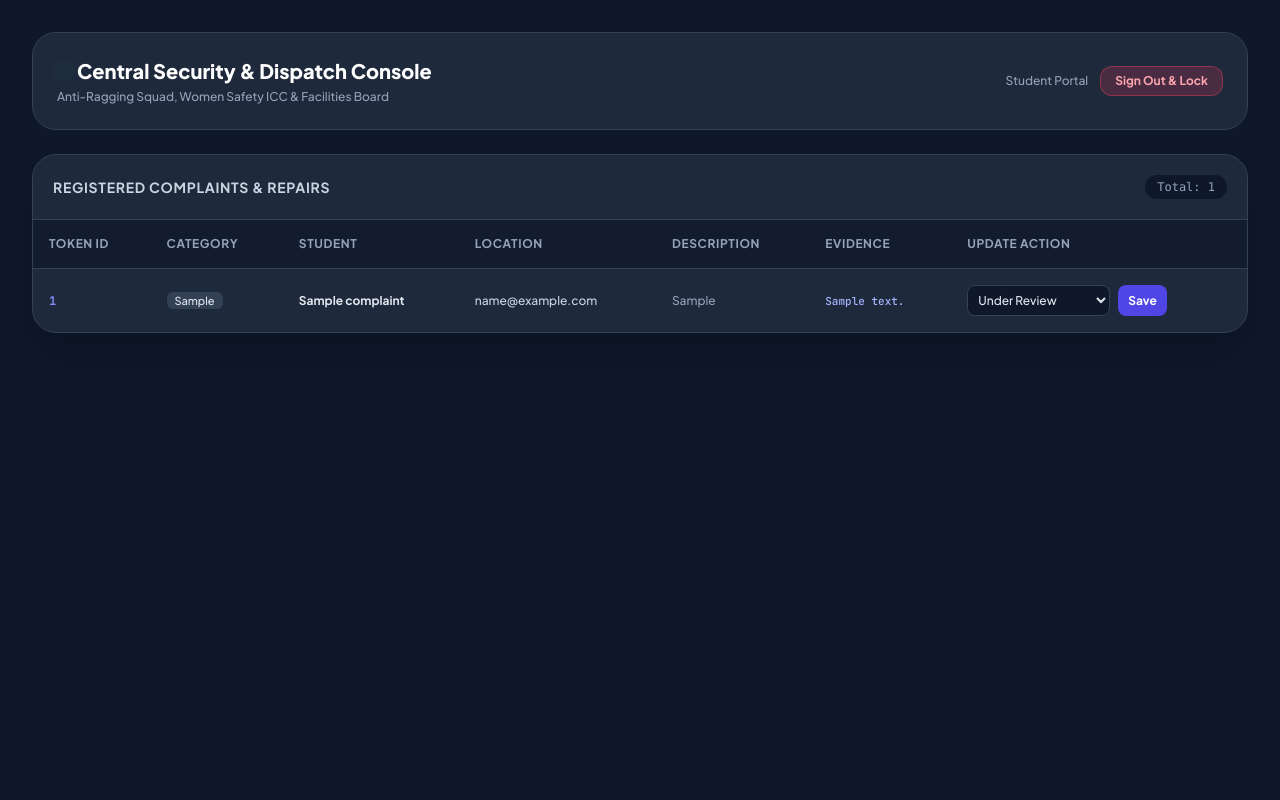
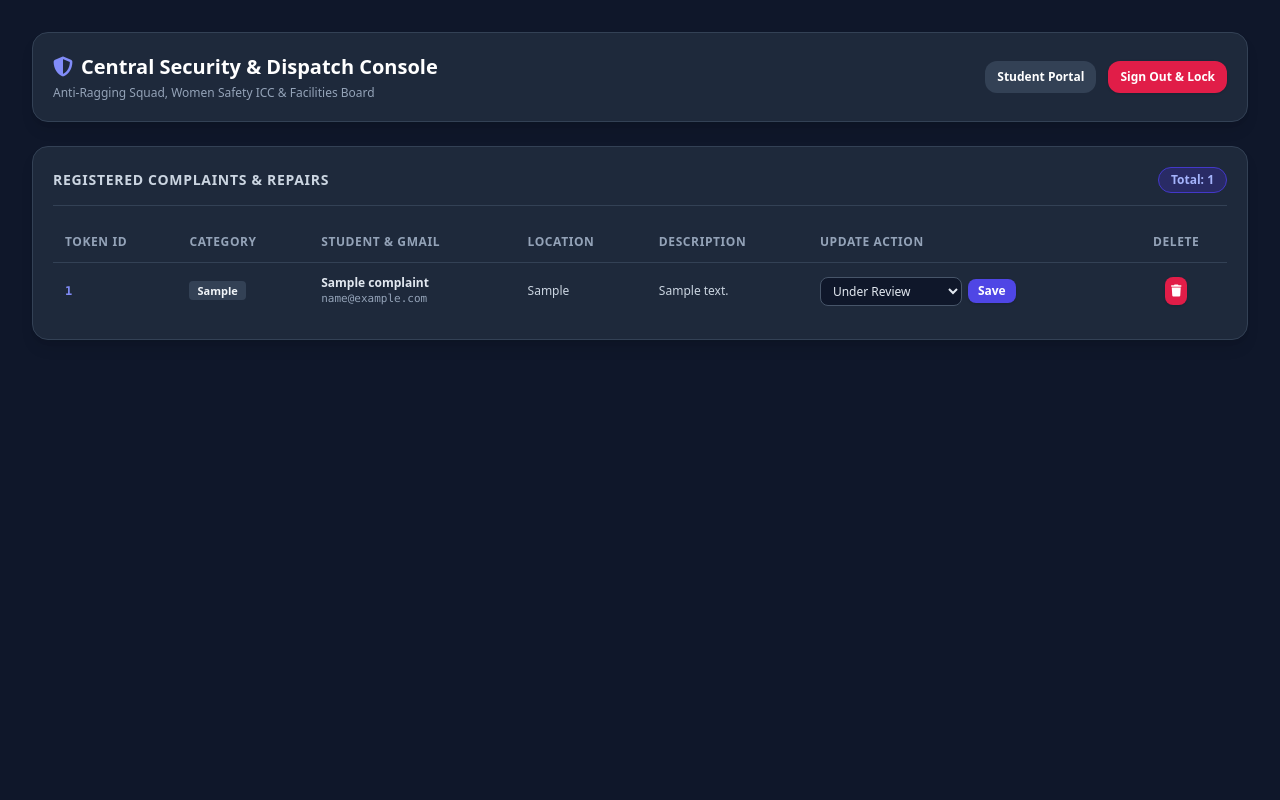
Before and after one commit to Aryan-vats-hub/campus-shield, a Flask app: page /admin-panel in a window 1280 px wide. Run offline with Flask 3, Linux system fonts and the light colour scheme; the visitor is signed in with stand-in values (Sample User, id 1); tables that the repository leaves empty hold one stand-in row (values such as "Sample post"); some libraries are stand-ins or nearby versions.

Commit message:
Update admin.html

```diff
--- a/campus shield/templates/admin.html
+++ b/campus shield/templates/admin.html
@@ -1,109 +1,97 @@
 <!DOCTYPE html>
 <html lang="en">
 <head>
-  <meta charset="UTF-8" />
-  <meta name="viewport" content="width=device-width, initial-scale=1.0" />
-  <title>Control Console - CampusShield</title>
+  <meta charset="UTF-8">
+  <meta name="viewport" content="width=device-width, initial-scale=1.0">
+  <title>Admin Console - CampusFix & Shield</title>
   <script src="https://cdn.tailwindcss.com"></script>
-  <link rel="stylesheet" href="https://cdnjs.cloudflare.com/ajax/libs/font-awesome/6.5.1/css/all.min.css" />
-  <link href="https://fonts.googleapis.com/css2?family=JetBrains+Mono:wght@500;700&family=Plus+Jakarta+Sans:wght@500;700;800&display=swap" rel="stylesheet">
-  <style>
-    body { font-family: 'Plus Jakarta Sans', sans-serif; }
-    .mono { font-family: 'JetBrains Mono', monospace; }
-  </style>
+  <link rel="stylesheet" href="https://cdnjs.cloudflare.com/ajax/libs/font-awesome/6.4.0/css/all.min.css">
 </head>
 <body class="bg-slate-900 text-slate-100 min-h-screen p-4 sm:p-8">
 
   <div class="max-w-7xl mx-auto space-y-6">
 
-    <!-- HEADER -->
-    <div class="bg-slate-800 border border-slate-700 p-6 rounded-3xl flex flex-col sm:flex-row justify-between items-start sm:items-center gap-4">
+    <!-- ADMIN HEADER -->
+    <div class="bg-slate-800 border border-slate-700 rounded-2xl p-5 flex flex-wrap items-center justify-between gap-4 shadow-lg">
       <div>
-        <div class="flex items-center gap-2">
-          <span class="w-3 h-3 rounded-full bg-emerald-400 animate-ping"></span>
-          <h1 class="text-xl font-extrabold text-white">Central Security & Dispatch Console</h1>
-        </div>
+        <h1 class="text-xl font-black text-white flex items-center gap-2">
+          <i class="fa-solid fa-shield-halved text-indigo-400"></i> Central Security & Dispatch Console
+        </h1>
         <p class="text-xs text-slate-400 mt-1">Anti-Ragging Squad, Women Safety ICC & Facilities Board</p>
       </div>
       <div class="flex items-center gap-3">
-        <a href="/" class="text-xs text-slate-400 hover:text-white transition">Student Portal</a>
-        <a href="/admin-logout" class="bg-rose-500/20 text-rose-300 border border-rose-500/40 px-3.5 py-1.5 rounded-xl text-xs font-bold transition hover:bg-rose-500/30">
+        <a href="/" class="bg-slate-700 hover:bg-slate-600 text-white text-xs font-bold px-3 py-2 rounded-xl transition no-underline">
+          Student Portal
+        </a>
+        <a href="/admin-logout" class="bg-rose-600 hover:bg-rose-700 text-white text-xs font-bold px-3 py-2 rounded-xl shadow transition no-underline">
           Sign Out & Lock
         </a>
       </div>
     </div>
 
-    <!-- SOS EMERGENCY ALERTS FLASH BLOCK -->
-    {% if sos_alerts %}
-    <div class="bg-rose-950/60 border-2 border-rose-600/60 p-5 rounded-3xl space-y-3">
-      <div class="flex items-center gap-2 text-rose-400 font-extrabold text-sm uppercase tracking-wider">
-        <i class="fa-solid fa-triangle-exclamation text-rose-500 animate-bounce"></i>
-        Emergency Live SOS Dispatches
-      </div>
-      <div class="grid grid-cols-1 md:grid-cols-2 gap-3">
-        {% for s in sos_alerts %}
-        <div class="bg-rose-900/30 border border-rose-700/50 p-3.5 rounded-2xl flex justify-between items-center text-xs">
-          <div>
-            <div class="font-bold text-white">{{ s[1] }}</div>
-            <div class="text-[11px] text-rose-300 mt-0.5">{{ s[2] }}</div>
-          </div>
-          <span class="bg-rose-600 text-white font-black text-[10px] px-2.5 py-1 rounded-md animate-pulse">
-            {{ s[3] }}
-          </span>
-        </div>
-        {% endfor %}
-      </div>
-    </div>
-    {% endif %}
-
-    <!-- GRIEVANCES TABLE -->
-    <div class="bg-slate-800 border border-slate-700 rounded-3xl overflow-hidden shadow-2xl">
-      <div class="p-5 border-b border-slate-700 flex justify-between items-center">
-        <h2 class="text-sm font-bold text-slate-300 uppercase tracking-wider">Registered Complaints & Repairs</h2>
-        <span class="text-xs bg-slate-900 text-slate-400 px-3 py-1 rounded-full font-mono">Total: {{ complaints|length }}</span>
+    <!-- REGISTERED COMPLAINTS TABLE -->
+    <div class="bg-slate-800 border border-slate-700 rounded-2xl p-5 shadow-lg">
+      <div class="flex items-center justify-between border-b border-slate-700 pb-3 mb-4">
+        <h2 class="text-sm font-black uppercase tracking-wider text-slate-300">Registered Complaints & Repairs</h2>
+        <span class="bg-indigo-900/60 text-indigo-300 border border-indigo-700 text-xs font-bold px-3 py-1 rounded-full">
+          Total: {{ complaints|length }}
+        </span>
       </div>
 
       <div class="overflow-x-auto">
-        <table class="w-full text-left text-xs">
-          <thead class="bg-slate-900/70 border-b border-slate-700 text-slate-400 font-bold uppercase tracking-wider">
-            <tr>
-              <th class="p-4">Token ID</th>
-              <th class="p-4">Category</th>
-              <th class="p-4">Student</th>
-              <th class="p-4">Location</th>
-              <th class="p-4">Description</th>
-              <th class="p-4">Evidence</th>
-              <th class="p-4">Update Action</th>
+        <table class="w-full text-left text-xs border-collapse">
+          <thead>
+            <tr class="border-b border-slate-700 text-slate-400 font-bold uppercase tracking-wider">
+              <th class="py-3 px-3">Token ID</th>
+              <th class="py-3 px-3">Category</th>
+              <th class="py-3 px-3">Student & Gmail</th>
+              <th class="py-3 px-3">Location</th>
+              <th class="py-3 px-3">Description</th>
+              <th class="py-3 px-3">Update Action</th>
+              <th class="py-3 px-3 text-center">Delete</th>
             </tr>
           </thead>
-          <tbody class="divide-y divide-slate-700/50">
-            {% for row in complaints %}
+          <tbody class="divide-y divide-slate-700/60">
+            {% for c in complaints %}
             <tr class="hover:bg-slate-700/30 transition">
-              <td class="p-4 mono font-bold text-indigo-400">{{ row[1] }}</td>
-              <td class="p-4">
-                {% if row[2] == 'Girls Safety' %}
-                  <span class="bg-rose-500/20 text-rose-300 border border-rose-500/40 px-2.5 py-1 rounded-lg font-bold text-[11px]">Girls Safety</span>
-                {% elif row[2] == 'Anti-Ragging' %}
-                  <span class="bg-amber-500/20 text-amber-300 border border-amber-500/40 px-2.5 py-1 rounded-lg font-bold text-[11px]">Anti-Ragging</span>
-                {% else %}
-                  <span class="bg-slate-700 text-slate-200 px-2 py-0.5 rounded-md text-[11px]">{{ row[2] }}</span>
-                {% endif %}
+              <td class="py-3 px-3 font-mono font-bold text-indigo-400">{{ c['token_id'] }}</td>
+              <td class="py-3 px-3"><span class="bg-slate-700 px-2 py-0.5 rounded text-[11px] font-semibold">{{ c['category'] }}</span></td>
+              <td class="py-3 px-3">
+                <div class="font-bold text-slate-200">{{ c['student_name'] }}</div>
+                <div class="text-[11px] text-slate-400 font-mono">{{ c['student_email'] or 'Not Logged In' }}</div>
               </td>
-              <td class="p-4 font-semibold text-slate-200">{{ row[3] }}</td>
-              <td class="p-4 text-slate-300">{{ row[5] }}</td>
-              <td class="p-4 text-slate-400 max-w-xs truncate">{{ row[7] }}</td>
-              <td class="p-4 mono text-indigo-300 text-[11px]">{{ row[8] }}</td>
-              <td class="p-4">
-                <form action="/api/update-status" method="POST" class="flex gap-2">
-                  <input type="hidden" name="token_id" value="{{ row[1] }}">
-                  <select name="status" class="bg-slate-900 border border-slate-700 rounded-lg p-1.5 text-xs text-slate-200 outline-none">
-                    <option value="Under Review by Department" {% if row[9] == 'Under Review by Department' %}selected{% endif %}>Under Review</option>
-                    <option value="Squad Dispatched" {% if row[9] == 'Squad Dispatched' %}selected{% endif %}>Squad Dispatched</option>
-                    <option value="Resolved & Closed" {% if row[9] == 'Resolved & Closed' %}selected{% endif %}>Resolved & Closed</option>
+              <td class="py-3 px-3 text-slate-300">{{ c['location'] }}</td>
+              <td class="py-3 px-3 text-slate-300 max-w-xs truncate" title="{{ c['description'] }}">{{ c['description'] }}</td>
+
+              <!-- STATUS UPDATE FORM -->
+              <td class="py-3 px-3">
+                <form action="/update-status" method="POST" class="flex items-center gap-1.5">
+                  <input type="hidden" name="token_id" value="{{ c['token_id'] }}">
+                  <select name="status" class="bg-slate-900 border border-slate-600 rounded-lg text-xs px-2 py-1 text-slate-200 focus:outline-none">
+                    <option value="Under Review by Department" {% if c['status'] == 'Under Review by Department' %}selected{% endif %}>Under Review</option>
+                    <option value="Investigation In Progress" {% if c['status'] == 'Investigation In Progress' %}selected{% endif %}>In Progress</option>
+                    <option value="Resolved & Closed" {% if c['status'] == 'Resolved & Closed' %}selected{% endif %}>Resolved & Closed</option>
                   </select>
-                  <button type="submit" class="bg-indigo-600 hover:bg-indigo-700 text-white font-bold px-2.5 py-1.5 rounded-lg text-xs">Save</button>
+                  <button type="submit" class="bg-indigo-600 hover:bg-indigo-700 text-white px-2.5 py-1 rounded-lg text-xs font-bold shadow">
+                    Save
+                  </button>
                 </form>
               </td>
+
+              <!-- ADMIN DIRECT DELETE ACTION -->
+              <td class="py-3 px-3 text-center">
+                <form action="/delete-complaint" method="POST" onsubmit="return confirm('Permanently delete complaint {{ c['token_id'] }}?');">
+                  <input type="hidden" name="token_id" value="{{ c['token_id'] }}">
+                  <input type="hidden" name="source" value="admin">
+                  <button type="submit" class="bg-rose-600 hover:bg-rose-700 text-white p-1.5 rounded-lg text-xs font-bold shadow cursor-pointer">
+                    <i class="fa-solid fa-trash"></i>
+                  </button>
+                </form>
+              </td>
+            </tr>
+            {% else %}
+            <tr>
+              <td colspan="7" class="text-center py-6 text-slate-500">No complaints registered yet.</td>
             </tr>
             {% endfor %}
           </tbody>
```
